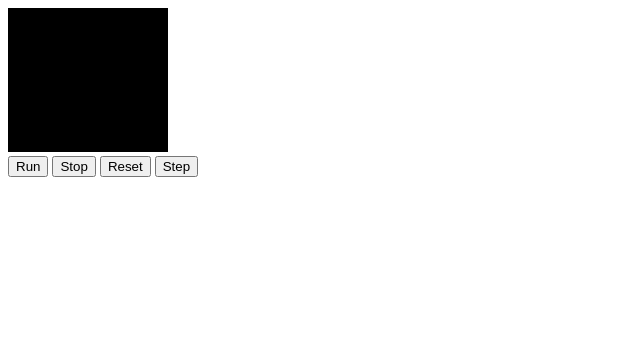
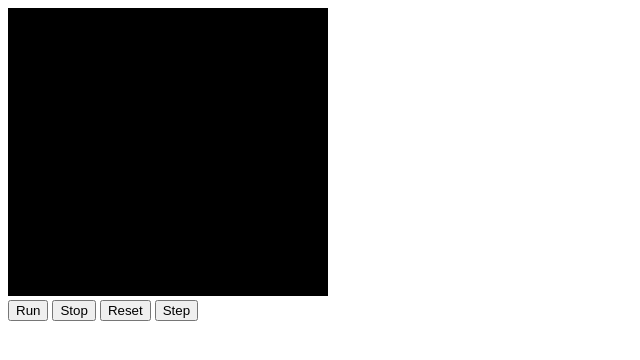
Before and after one commit to mattchang92/gameboy-emulator, a website built with webpack: page index.html in a window 1280 px wide. Shown: the whole page, without its empty margins (0-640 px from the left). Built offline with nearby package versions, Linux system fonts and the light colour scheme.

Commit message:
Doubled width and height of pixels in canvas

```diff
--- a/index.html
+++ b/index.html
@@ -3,6 +3,9 @@
 <head>
   <meta charset="utf-8">
   <title>GameBoy Emulator</title>
+  <style>
+    canvas { width: 320px; height:288px }
+  </style>
 </head>
 <body>
   <canvas id="game-screen" width="160" height="144"></canvas><br>
```
